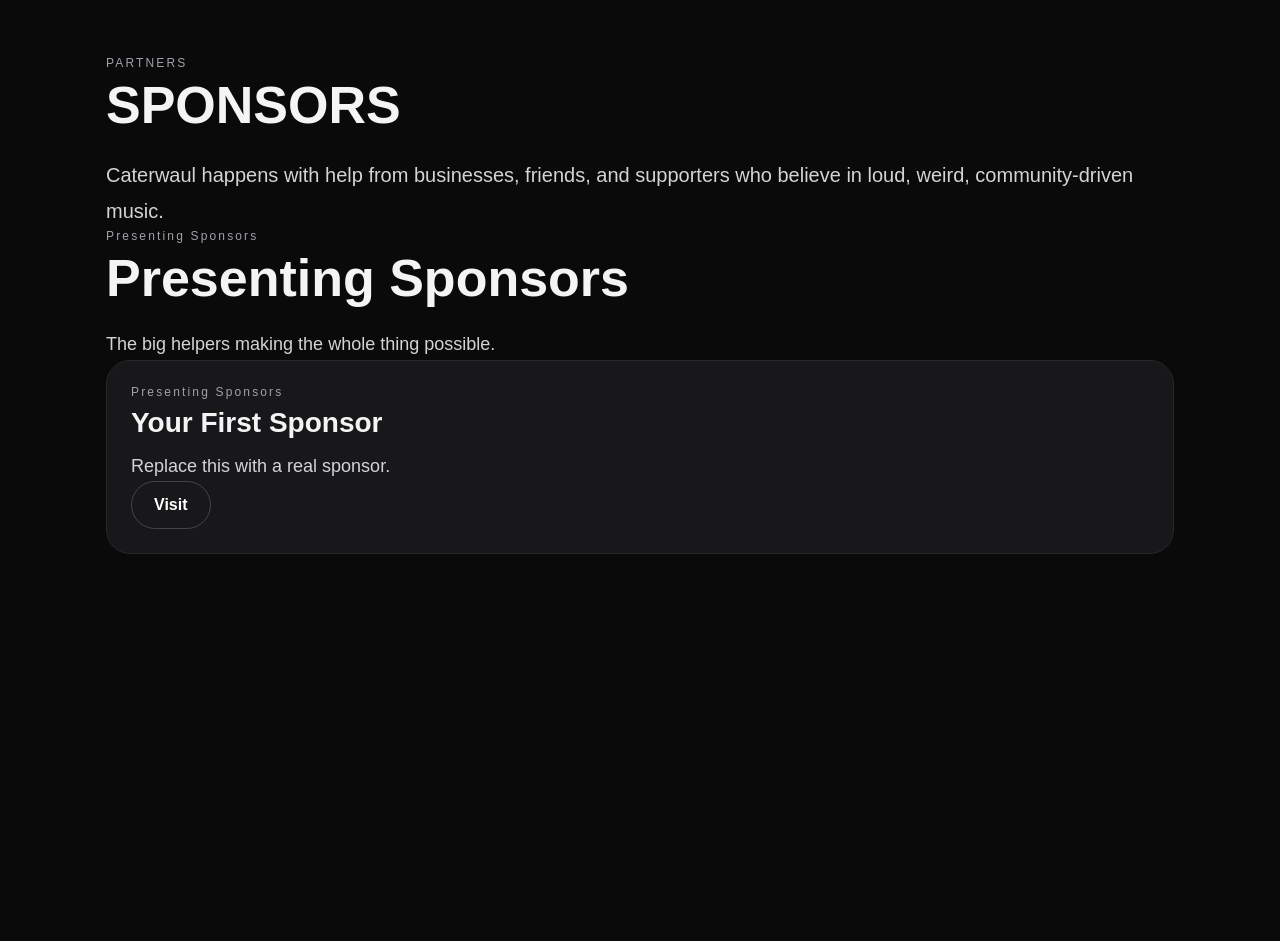
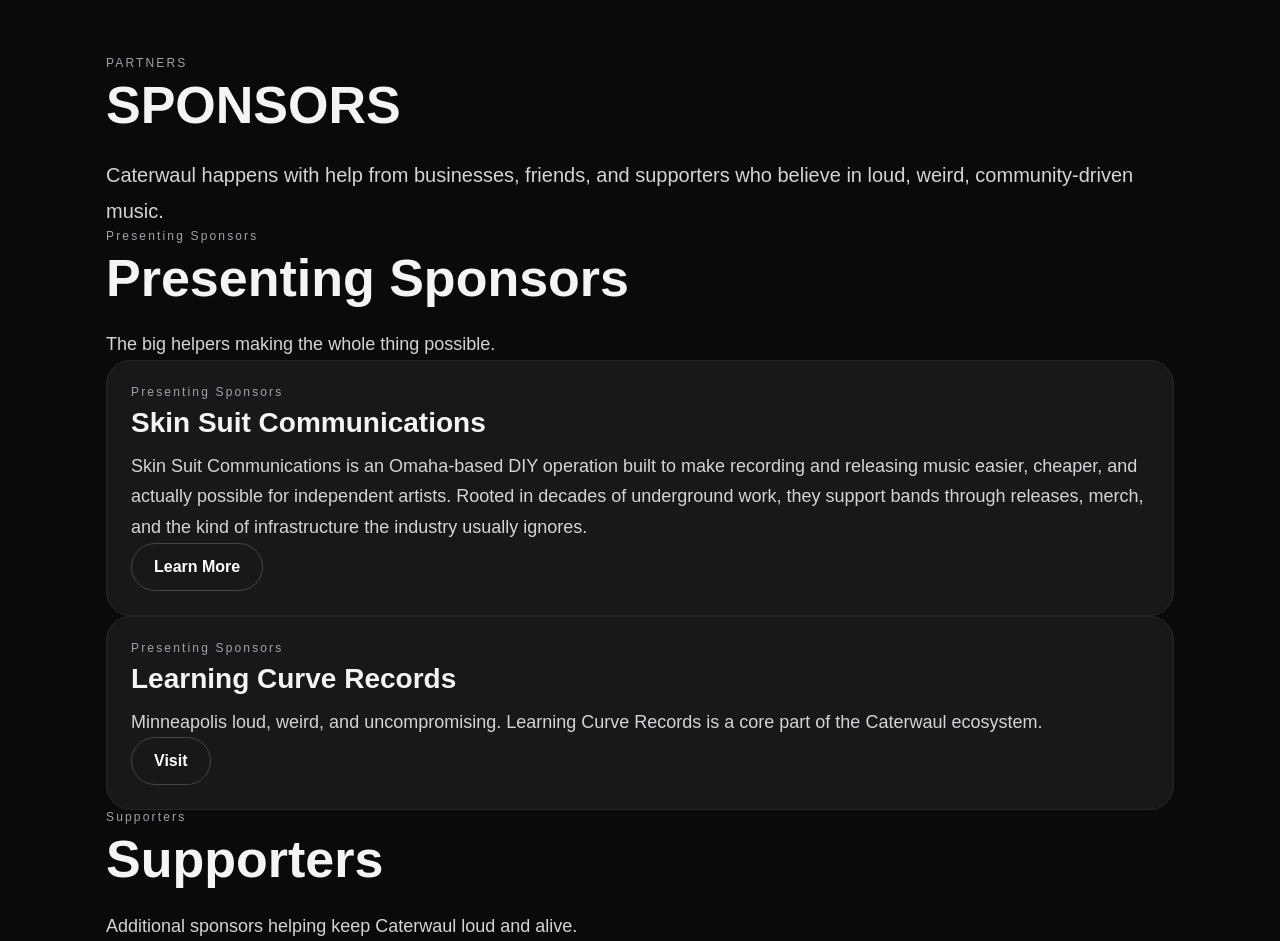
Before and after one commit to rainerfronz/Caterwaul-site, a React (Vite) app: page /sponsors in a window 1280 px wide. Shown: the top 941 px of the page. Before the commit the page ends 800 px from the top, so only its background shows below. Built offline with nearby package versions, Linux system fonts and the light colour scheme.

Commit message:
sponsorsDAta.jsx
remove sponsordata.jsx

```diff
--- a/src/pages/Home.jsx
+++ b/src/pages/Home.jsx
@@ -31,14 +31,9 @@
 
           <div className="card-column">
             <div className="card">
-              <div className="card-eyebrow">WHAT THIS FIXES</div>
-              <ul className="simple-list">
-                <li>Cleaner homepage</li>
-                <li>Better mobile readability</li>
-                <li>No duplicated clutter</li>
-                <li>Clear ticket path</li>
-                <li>No dead shop links</li>
-              </ul>
+              <div className="card-eyebrow"></div>
+
+
             </div>
 
             <div className="card">
@@ -91,8 +86,7 @@
           <p className="large-text">
             Caterwaul is a Minneapolis music gathering focused on underground
             artists, community, and bands that do not fit neatly into one lane.
-            This page should tell people what it is, where it is, why it
-            matters, and how to get in.
+
           </p>
         </div>
       </section>
--- a/src/sponsors/sponsorsData.js
+++ b/src/sponsors/sponsorsData.js
@@ -8,26 +8,50 @@
   {
     id: 'community',
     name: 'Community Sponsors',
-    description: 'Friends and businesses backing the fest.',
+    description: 'Friends, businesses, and good people backing the fest.',
     order: 2,
   },
   {
     id: 'supporters',
     name: 'Supporters',
-    description: 'Extra good people helping keep it loud.',
+    description: 'Additional sponsors helping keep Caterwaul loud and alive.',
     order: 3,
   },
 ];
 
 export const sponsors = [
   {
-    id: 'test-1',
-    name: 'Your First Sponsor',
+    id: '1AAAAA',
+    name: 'Skin Suit Communications',
     level: 'presenting',
-    blurb: 'Replace this with a real sponsor.',
-    link: 'https://example.com',
-    cta: 'Visit',
+    blurb:
+      'Skin Suit Communications is an Omaha-based DIY operation built to make recording and releasing music easier, cheaper, and actually possible for independent artists. Rooted in decades of underground work, they support bands through releases, merch, and the kind of infrastructure the industry usually ignores.',
+    link: 'https://sponge-dove-sab7.squarespace.com/our-story',
+    instagram: 'https://www.instagram.com/skinsuit_communications/',
+    cta: 'Learn More',
     active: true,
     order: 1,
   },
+  {
+    id: '2AAAAA',
+    name: 'Learning Curve Records',
+    level: 'presenting',
+    blurb:
+      'Minneapolis loud, weird, and uncompromising. Learning Curve Records is a core part of the Caterwaul ecosystem.',
+    link: 'https://www.learningcurverecords.com',
+    instagram: 'https://www.instagram.com/learningcurverecords/',
+    cta: 'Visit',
+    active: true,
+    order: 2,
+  },
+  {
+    id: '3AAAAA',
+    name: 'Local Supporter',
+    level: 'supporters',
+    blurb: 'Helpful local business supporting Caterwaul.',
+    link: 'https://example.com',
+    cta: 'Check Them Out',
+    active: true,
+    order: 3,
+  },
 ];
```
Also changed, not shown: src/sponsors/sponsorsData.jsx (deleted, +0 -53 lines), src/images/caterwaulpunkbeer.png (added), src/images/loudbandsterriblemusic copy.png (added).
